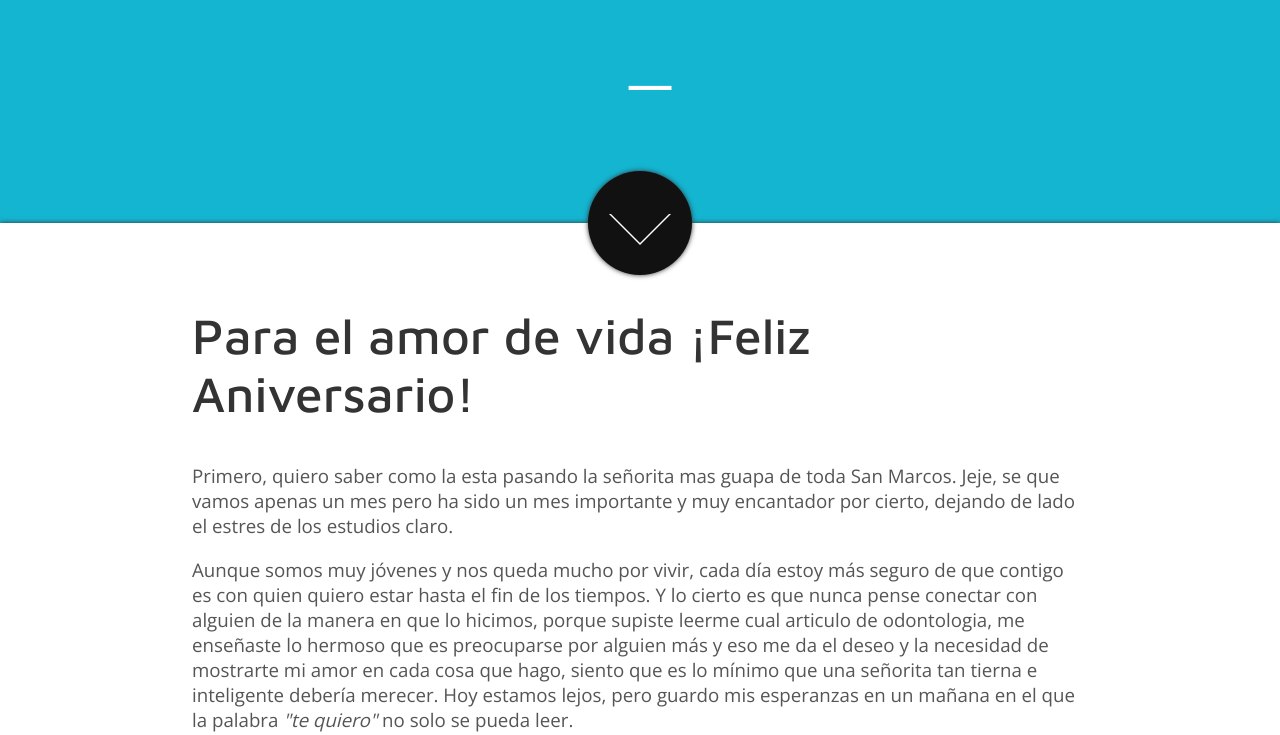
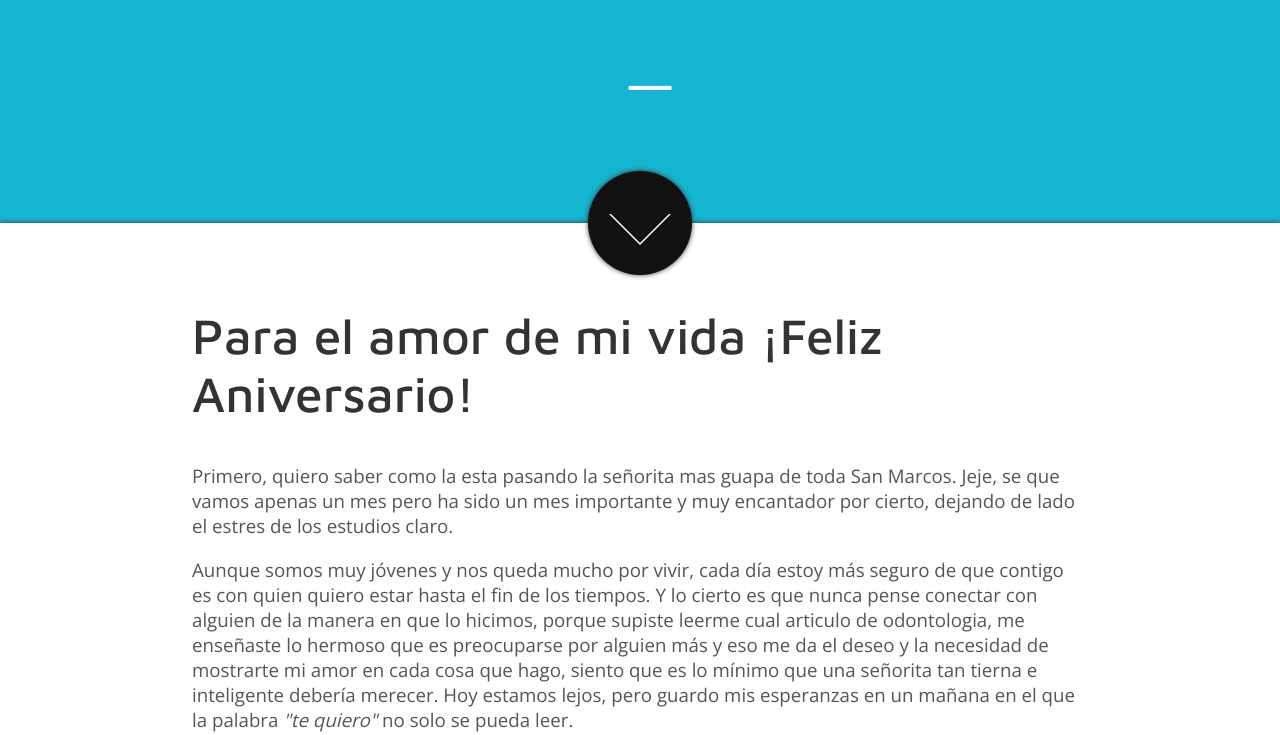
Before and after one commit to sedanz/first-letter, a plain HTML site: page index.html in a window 1280 px wide. Shown: the part 108-843 px from the top of the page. Drawn offline with nearby package versions, Linux system fonts and the light colour scheme; a web font is replaced by a local one.

Commit message:
Update index.html

```diff
--- a/index.html
+++ b/index.html
@@ -33,7 +33,7 @@
         </a>
 
         <div class="content" id="content">
-            <h1>Para el amor de vida ¡Feliz Aniversario!</h1>
+            <h1>Para el amor de mi vida ¡Feliz Aniversario!</h1>
             <p>
                 Primero, quiero saber como la esta pasando la señorita mas guapa de toda San Marcos. Jeje, se que vamos
                 apenas un mes pero ha sido un mes importante y muy encantador por cierto, dejando de lado el estres de los estudios claro.
```
